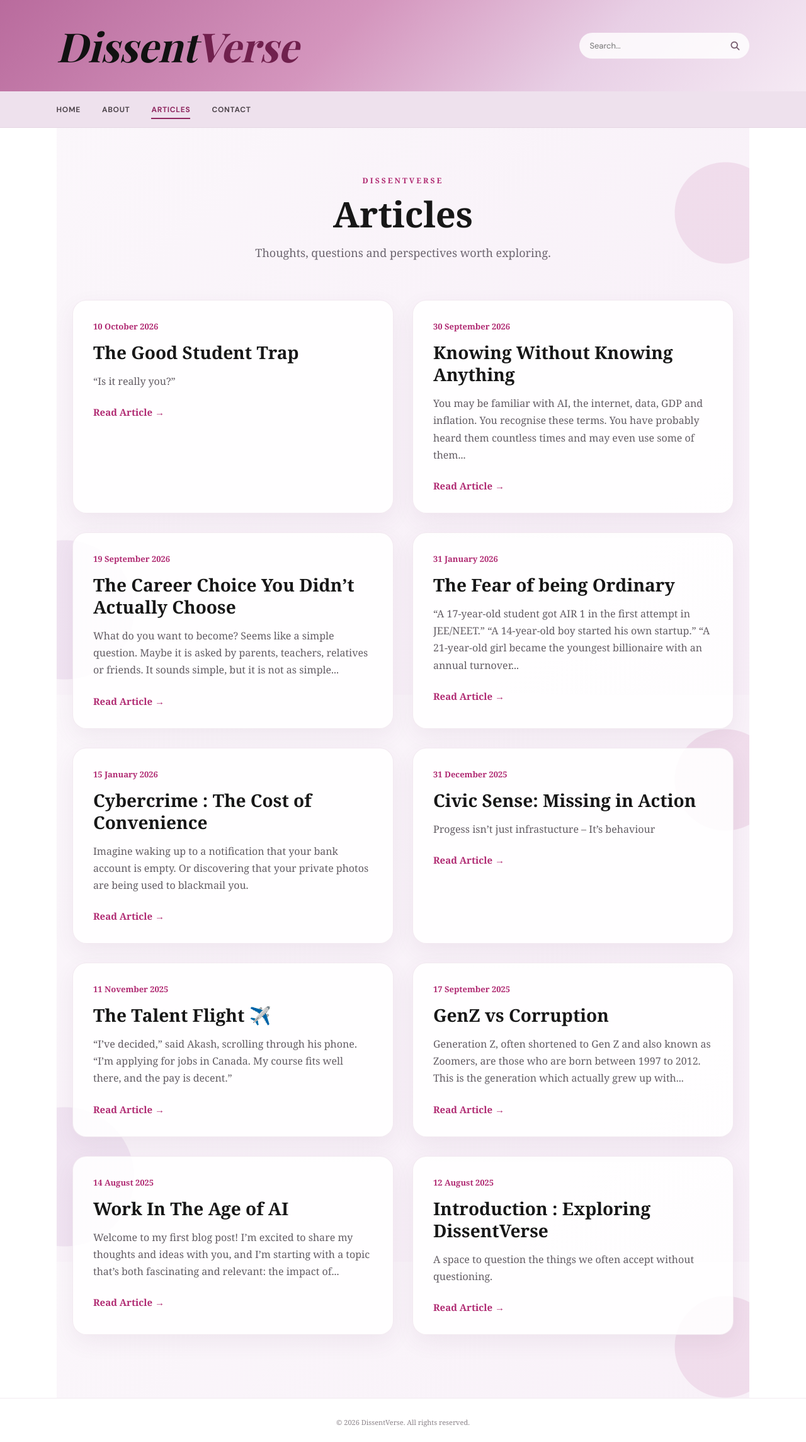
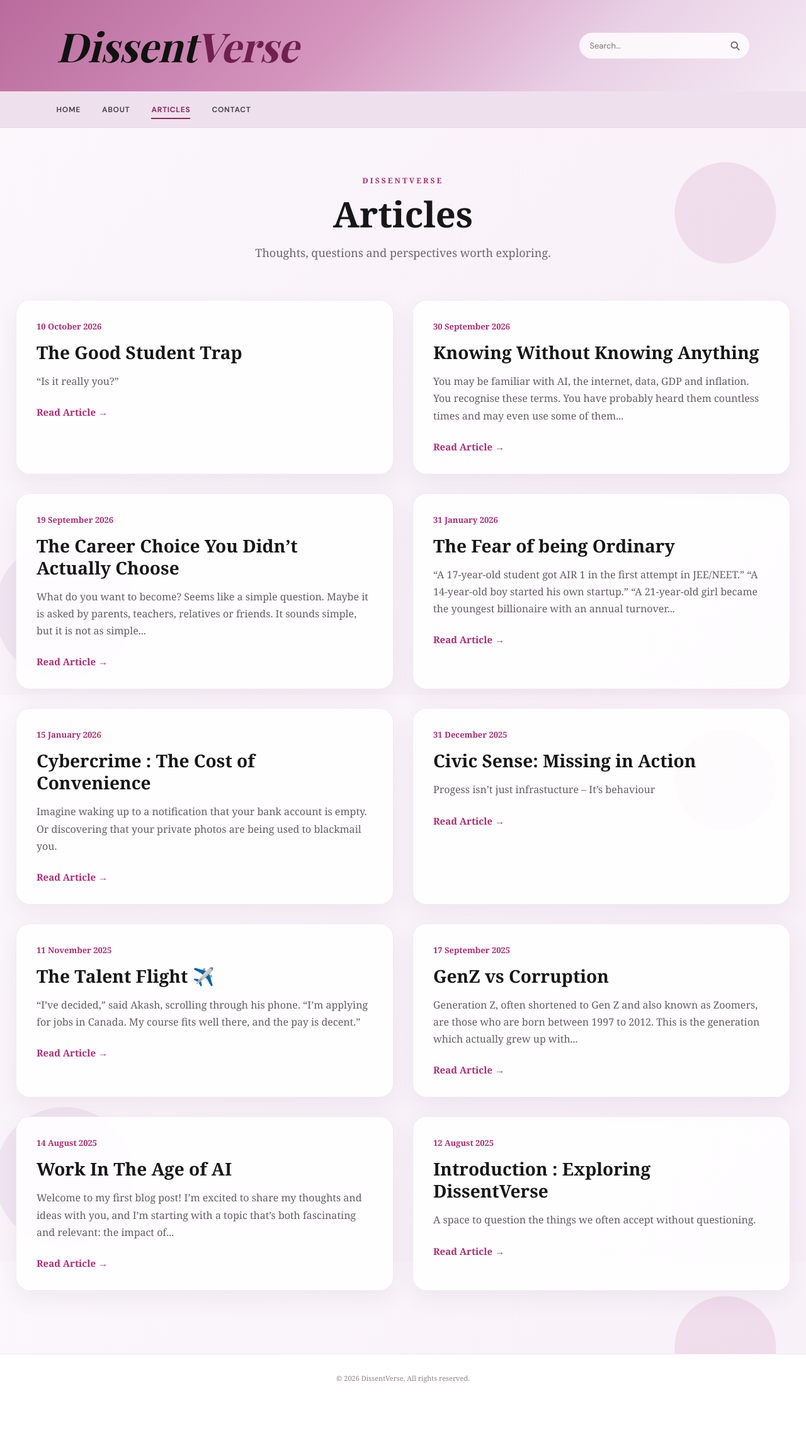
Before and after one commit to dissentverse/dissentverse, a Jekyll site: the page built from article.html, in a window 1280 px wide. Shown: the whole page at 63% size. Built offline with Jekyll 4.4.1, drawn with Linux system fonts in a browser that asks for light colours; some web fonts are replaced; after the commit the page ends 2219 px from its top, so only the background shows below that.

Commit message:
Update article.html

```diff
--- a/article.html
+++ b/article.html
@@ -158,7 +158,7 @@ body {
 
 .articles-page {
   width: 100%;
-  max-width: 1100px;
+  max-width: 100%;
   margin: 0 auto;
   padding: 75px 25px 100px;
   flex: 1;
```
